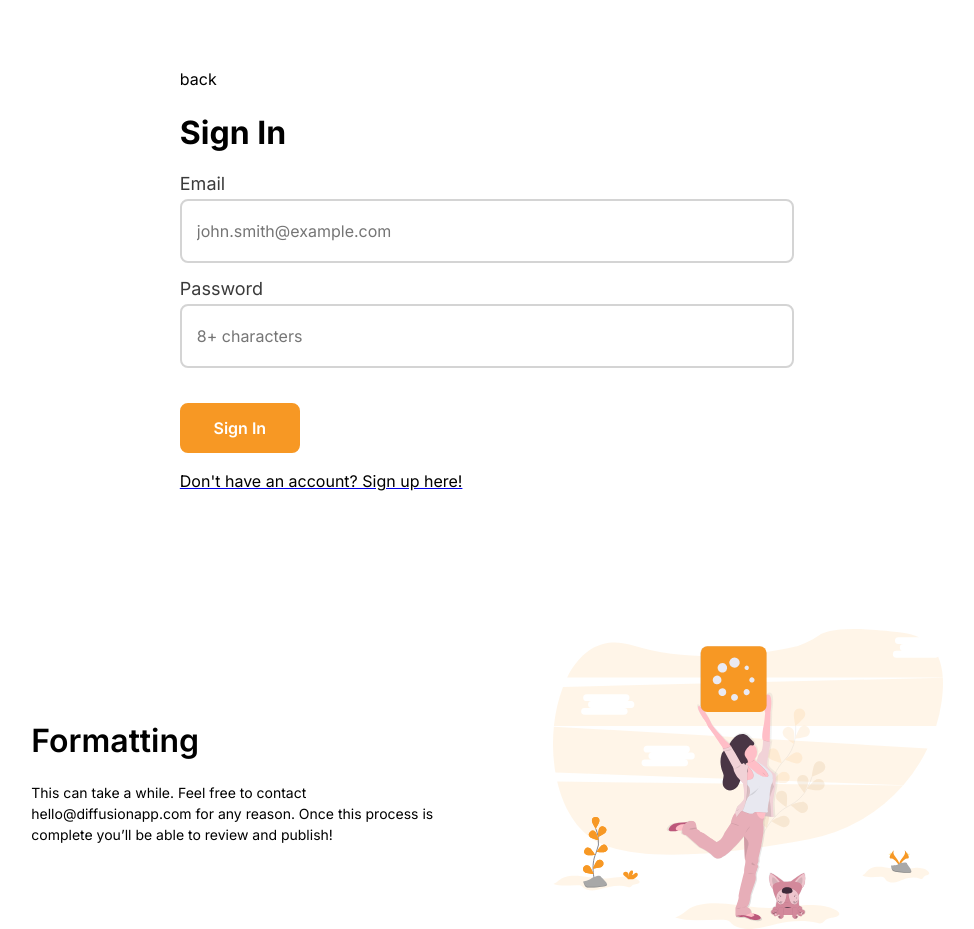
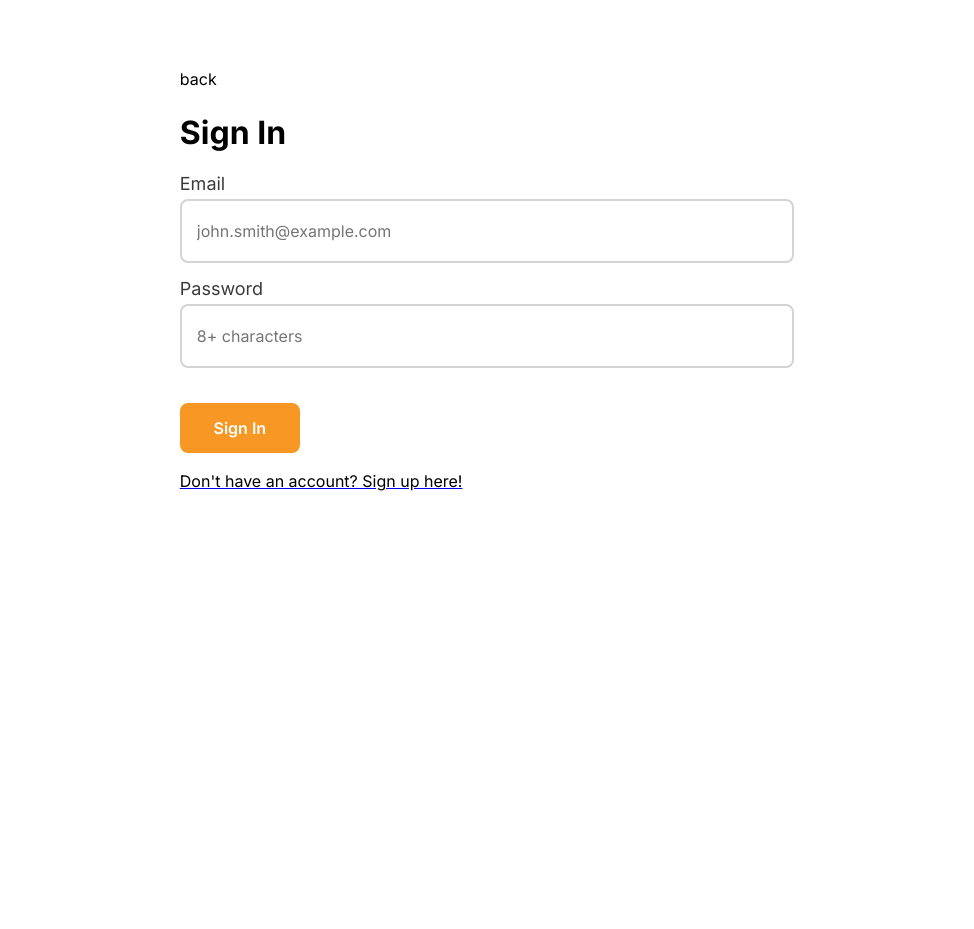
Before and after one commit to KevalinKetcham/diffusion-frontend, a React (Create React App) app: page /signin in a window 1280 px wide. Shown: the whole page, without its empty margins (153-1127 px from the left). After the commit the page ends 800 px from the top, so only its background shows below. Built offline with nearby package versions, Linux system fonts and the light colour scheme.

Commit message:
Remove Formatting.js from /signup page

```diff
--- a/src/pages/auth/Signin.js
+++ b/src/pages/auth/Signin.js
@@ -3,8 +3,6 @@ import React from 'react';
 import {
   Link
 } from "react-router-dom";
-
-import Formatting from '../../components/Formatting';
 
 // CSS
 import './Auth.css'
@@ -26,7 +24,6 @@ function Signin() {
           <Link to="/signup"><p className="auth__p">Don't have an account? Sign up here!</p></Link>
       </div>
     </div>
-    <Formatting></Formatting>
     </>
   );
 }
```
Also changed, not shown: 1 other file (tests, documents, lock files or other folders).
